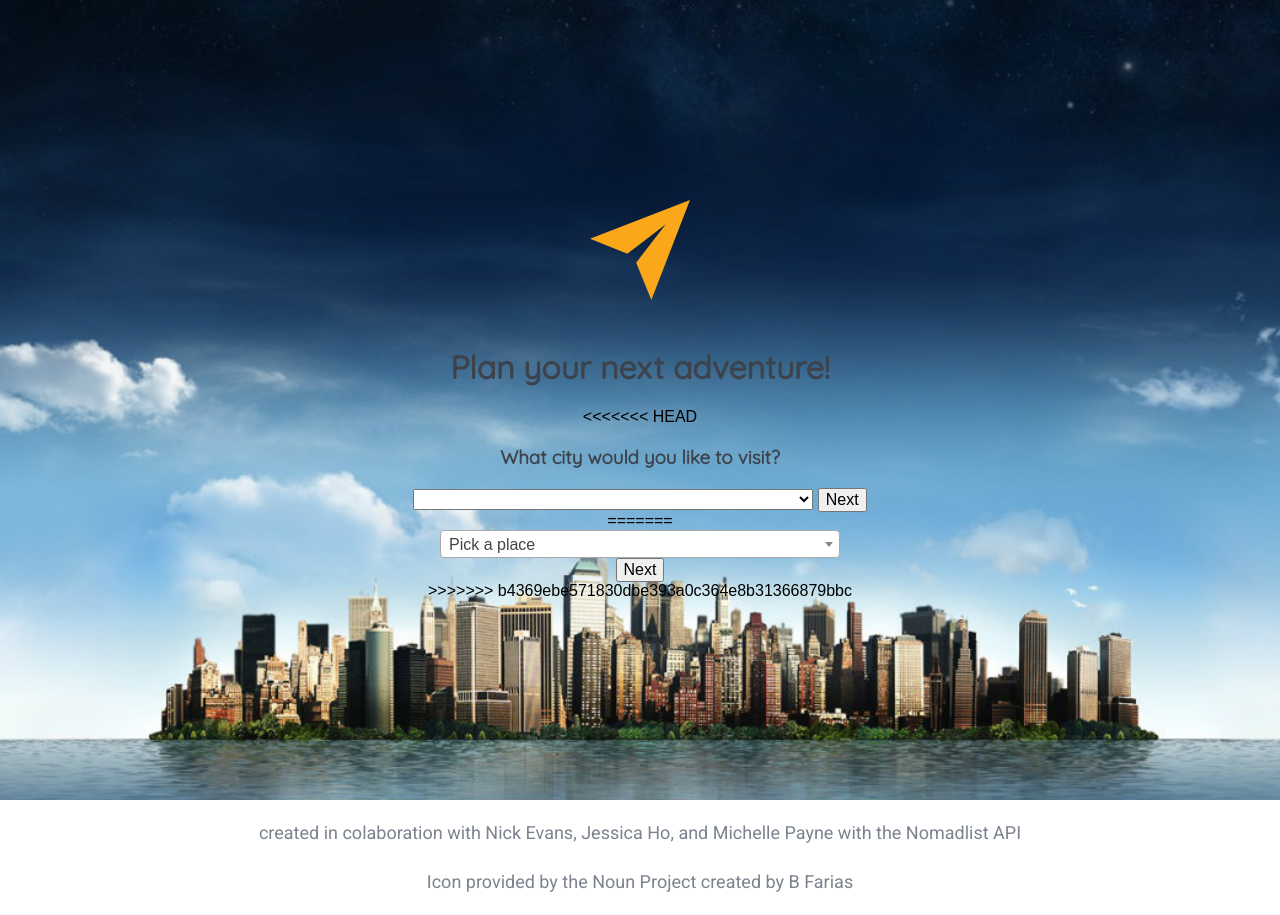
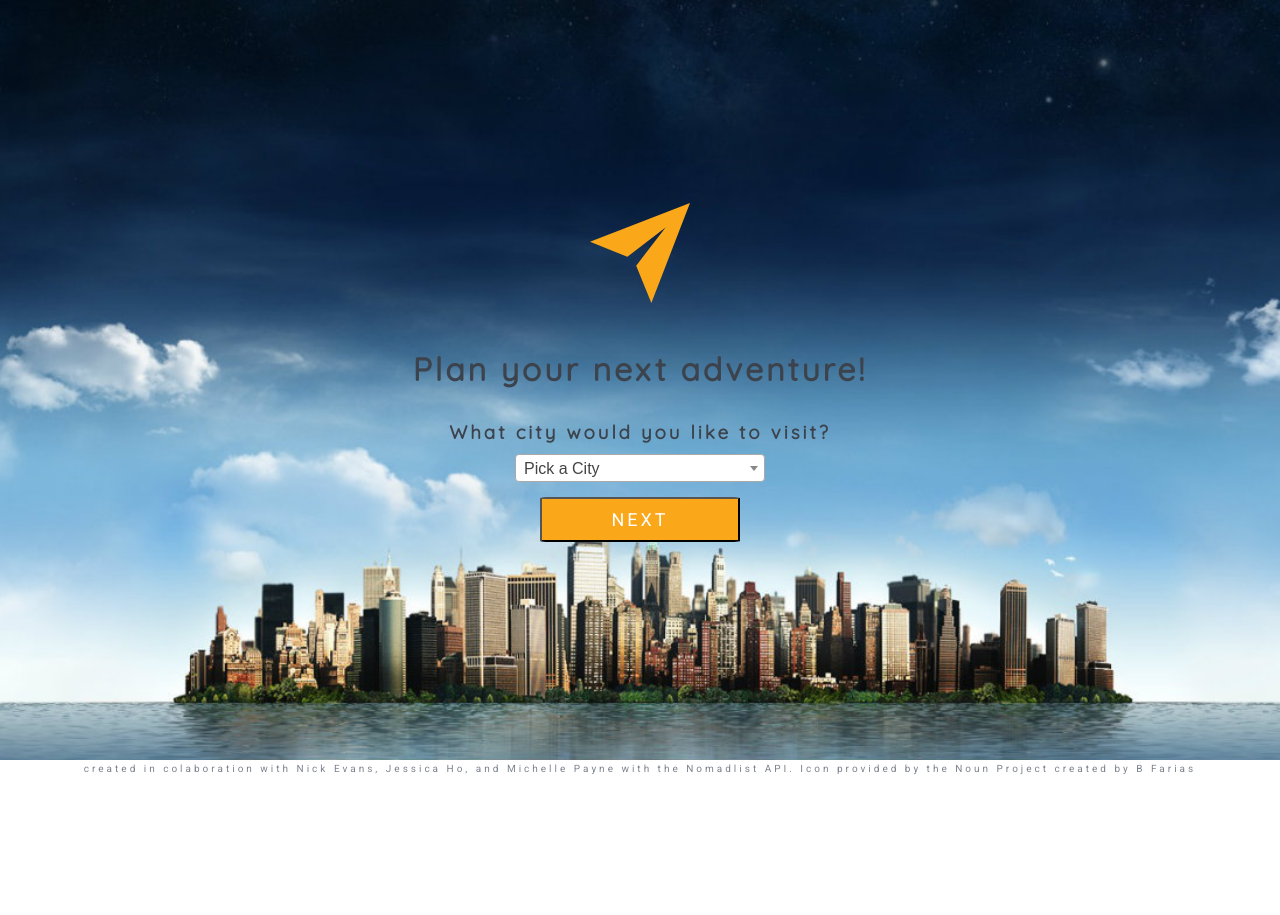
Before and after one commit to jess-ho/NomadProject, a website: page index.html in a window 1280 px wide. After the commit the page ends 800 px from the top, so only its background shows below. Drawn offline with nearby package versions, Linux system fonts and the light colour scheme; files that its build step writes are made by us from their sources; no server answers.

Commit message:
added some more styling

```diff
--- a/dev/scripts/main.js
+++ b/dev/scripts/main.js
@@ -116,6 +116,12 @@ nomadApp.events = function() {
 		$('.firstScreen').hide();
 		$('.secondScreen').show();
 	})
+		$(".headerNext").hover(function(){
+		$(this).toggleClass("is-active");
+})
+
+
+
 	$('.headerBack').on('click', function(e) {
 		e.preventDefault();
 		$('.secondScreen').hide();
--- a/dev/styles/main.scss
+++ b/dev/styles/main.scss
@@ -10,7 +10,10 @@ h1, h2, h3 {
 	font-family: 'Quicksand', sans-serif;
 	color: $darkColor;
 	text-align: center;
-
+	letter-spacing: 3px;
+}
+h3{
+	margin:10px;
 }
 
 p{
@@ -19,11 +22,23 @@ p{
 	font-size: 18px;
 	line-height: 1.7;
 	text-align: center;
+	letter-spacing: 3px;
 }
 
 .js-example-basic-single {
-	width: 400px;
+	width: 250px;
 	text-transform: capitalize;
+	margin: 20px;
+	text-align: center;
+
+}
+
+ select .js-example-basic-single {
+	border:0;
+	-webkit-appearance: none;
+	-moz-appearance: none;
+	appearance: none;
+	background-color: $accentColor;
 }
 
 .secondScreen, .results{
@@ -38,21 +53,47 @@ p{
 	background-image: url(../../assets/firstHero.jpg);
 	background-size: cover;
 	background-repeat: no-repeat;
-	height:100vh;
+	height:95vh;
 	background-position: center;
 	display: flex;
 	flex-direction: column;
 	justify-content: center;
 	align-items: center;
+	min-height: 650px;
 }
 
 .firstScreen img {
 	width: 100px;
 }
 
-img path{
-	fill: $accentColor;
+.headerNext{
+	background-color: $accentColor;
+	color: #fff;
+	font-family: 'Roboto', sans-serif;
+	font-size: 18px;
+	border-radius: 3%;
+	width:200px;
+	text-transform: uppercase;
+	text-align: center;
+	letter-spacing: 3px;
+	padding: 10px 20px;
+	transition: all .5s ease;
+	margin:15px;
 }
+
+.is-active {
+	box-shadow: 0 25px 15px -15px rgba(#000, 1);
+	transform: translateY(8px);
+	background-color: $darkColor;
+	color: $accentColor;
+}
+
+.info p{
+	padding:0;
+	margin: 0 auto;
+	font-size: 10px;
+}
+
 .choicesContainer {
 	border: 3px solid lightgrey;
 	display: inline-flex;
@@ -84,5 +125,13 @@ img path{
 }
 
 .active {
-	background: red;
+	background: $accentColor;
 }
+
+footer{
+	// background-color: $accentColor;
+}
+footer p{
+	margin:0;
+	padding:0;
+}
--- a/index.html
+++ b/index.html
@@ -11,27 +11,22 @@
 </head>
 <body>
 <header>
+	<form action="" id="cityInput">
 
-
-	<form action="" id="cityInput">
 		<div class="firstScreen">
 			<img src="assets/nounProject.svg" alt="a paper airplane">
 			<h1>Plan your next adventure!</h1>
-<<<<<<< HEAD
 			<h3>What city would you like to visit?</h3>
-			<div class="dropDown">
-				<select class="js-example-basic-single" name="" id="city"></select>
-				<button>Next</button>
-			</div>
-=======
-
 			<select class="js-example-basic-single" name="" id="city">
-				<option value="" disabled selected>Pick a place</option>
+			<option value="" disabled selected> Pick a City</option>
 			</select>
 			<button class="headerNext">Next</button>
+		</div>
+			<div class="info">
+				<p>created in colaboration with Nick Evans, Jessica Ho, and Michelle Payne with the Nomadlist API. Icon provided by the Noun Project created by B Farias</p>
+			</div>
 
->>>>>>> b4369ebe571830dbe393a0c364e8b31366879bbc
-		</div>
+
 		<!-- end of first screen -->
 
 		<div class="secondScreen">
@@ -74,10 +69,6 @@
 <!-- this is where the results will be shown -->
 <section class="results">
 </section>
-<footer>
-	<p>created in colaboration with Nick Evans, Jessica Ho, and Michelle Payne with the Nomadlist API</p>
-	<p>Icon provided by the Noun Project created by B Farias</p>
-</footer>
 
 
 	<script src="dev/scripts/main.js"></script>
```
